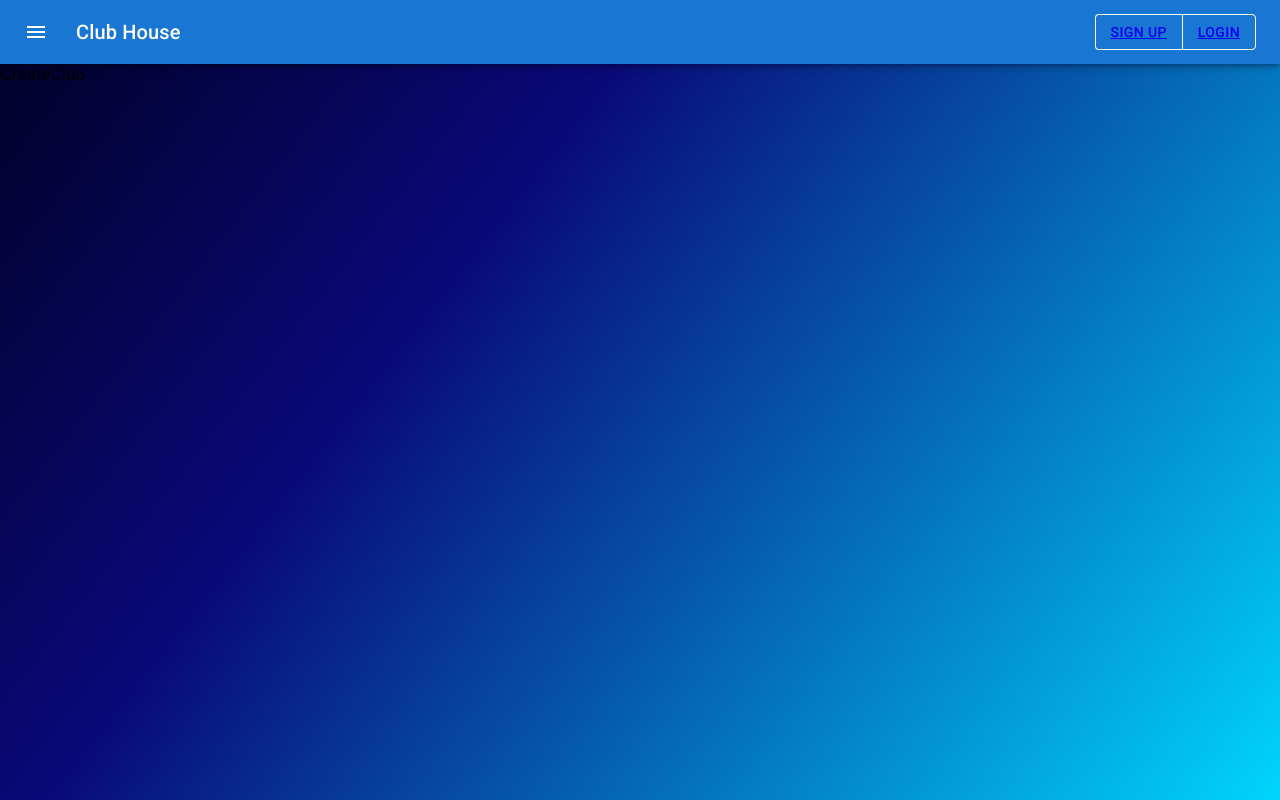
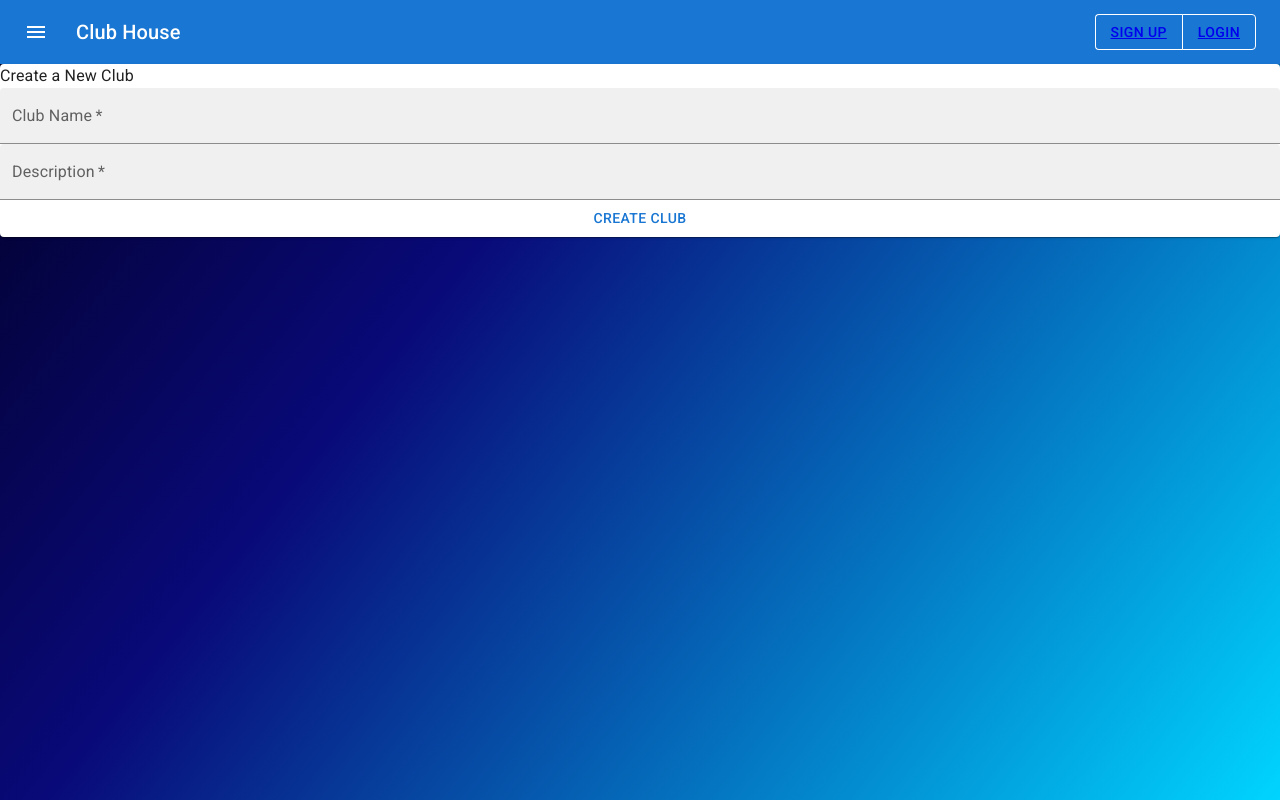
Before and after one commit to SidSaythongphet/phase-3-project-clubhouse-app, a React (Create React App) app: page /createclub in a window 1280 px wide. Built offline with nearby package versions, Linux system fonts and the light colour scheme; no server answers.

Commit message:
add create club capabilities

```diff
--- a/src/components/club_components/CreateClub.jsx
+++ b/src/components/club_components/CreateClub.jsx
@@ -1,9 +1,75 @@
-import React from 'react'
+import React, { useState } from 'react';
+import Paper from '@mui/material/Paper';
+import TextField from '@mui/material/TextField';
+import { Button } from '@mui/material';
+import Stack from '@mui/material/Stack';
+import Typography from '@mui/material/Typography';
 
-const CreateClub = () => {
-  return (
-    <div>CreateClub</div>
-  )
+const CreateClub = ({ currentUser }) => {
+    const [formData, setFormData] = useState({
+        club_title: '',
+        description: '',
+        admin: currentUser.id
+    })
+
+    const handleChange = (e) => {
+      console.log(formData)
+        setFormData({
+            ...formData,
+            [e.target.name]: e.target.value
+        })
+    }
+
+    const handleClick = (e) => {
+      e.preventDefault()
+
+          fetch(`/clubs`, {
+              method: "POST",
+              headers: {
+                  "Content-Type": "application/json",
+                  "Accept": "application/json"
+              },
+              body: JSON.stringify(formData)
+          })
+              .then(resp => resp.json())
+              .then(newClub => {
+                console.log(newClub)
+              })
+    }
+
+    return (
+        <Paper
+            component="form"
+            noValidate
+            autoComplete="off"
+        >
+            <Stack>
+                <Typography>Create a New Club</Typography>
+                <TextField
+                    required
+                    id="outlined-name-required"
+                    label="Club Name"
+                    name="club_title"
+                    value={ formData.club_title }
+                    variant='filled'
+                    onChange={ handleChange }
+                />
+                <TextField
+                    required
+                    id="outlined-description-input"
+                    label="Description"
+                    type="text"
+                    name="description"
+                    value={ formData.description }
+                    variant='filled'
+                    onChange={ handleChange }
+                />
+                <Button onClick={ handleClick }>
+                    Create Club
+                </Button>
+            </Stack>
+        </Paper>
+    )
 }
 
 export default CreateClub
```
